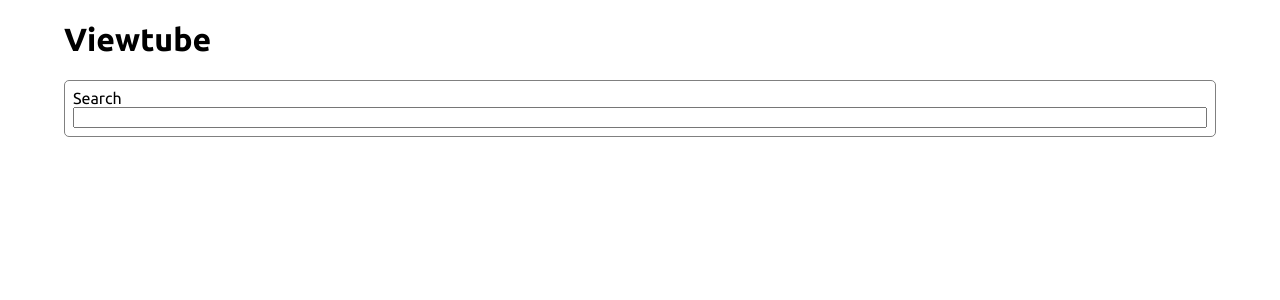
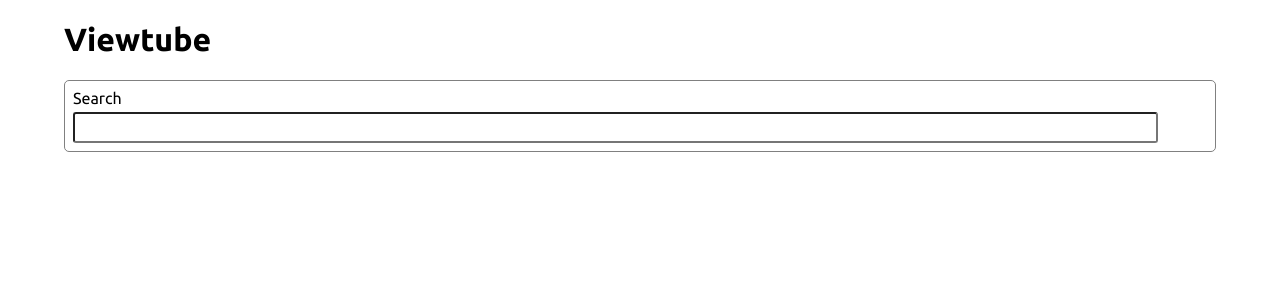
Before and after one commit to 04alexklink/viewtube-react, a React (Create React App) app: page / in a window 1280 px wide. Shown: the top 300 px of the page. Built offline with nearby package versions, Linux system fonts and the light colour scheme.

Commit message:
Search bar css styling

```diff
--- a/src/App.css
+++ b/src/App.css
@@ -18,10 +18,22 @@ body {
 .search-bar {
   border: 1px solid grey;
   border-radius: 5px;
+  padding: 0.5em;
 }
 
 .form-control {
   display: flex;
   flex-direction: column;
-  padding: 0.5em;
 }
+
+.form-control label {
+  display: block;
+  margin-bottom: 0.3em;
+}
+
+.form-control input {
+  width: 95%;
+  height: 25px;
+  font-size: 17px;
+  border-radius: 3px;
+}
--- a/src/components/SearchBar.js
+++ b/src/components/SearchBar.js
@@ -8,13 +8,13 @@ const SearchBar = () => {
     e.preventDefault();
     console.log(searchText)
   }
+
   return (
     <div className="search-bar">
       <form className="form-control" onSubmit={submitSearch}>
         <label>Search</label>
         <input onChange={(e) => setSearchText(e.target.value)} type="text" value={searchText} />
       </form>
-
     </div>
   )
 }
```
